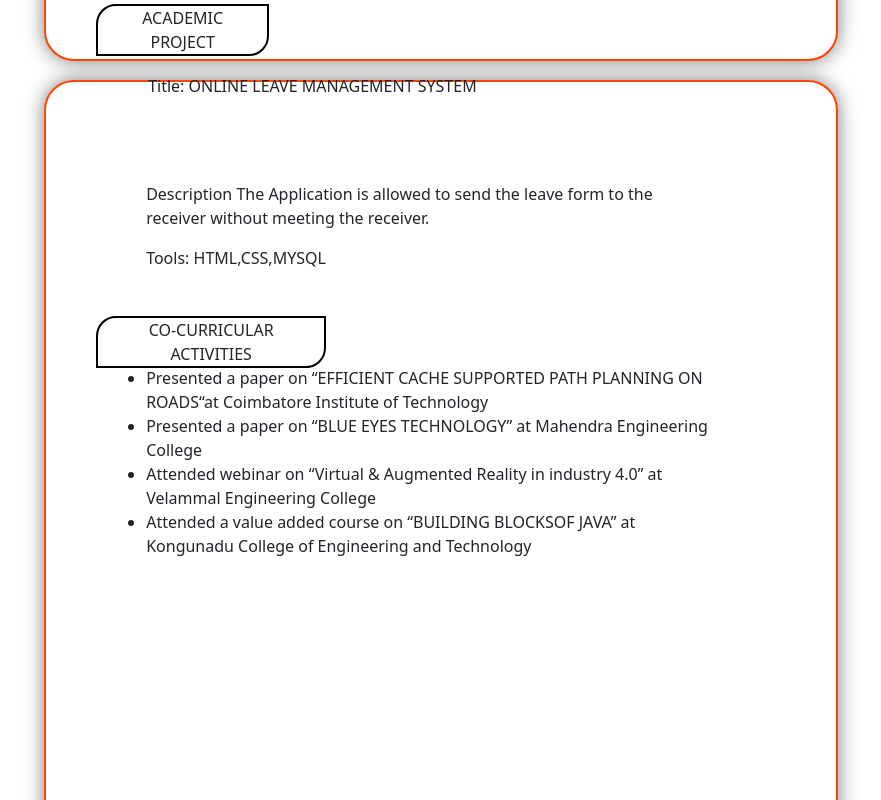
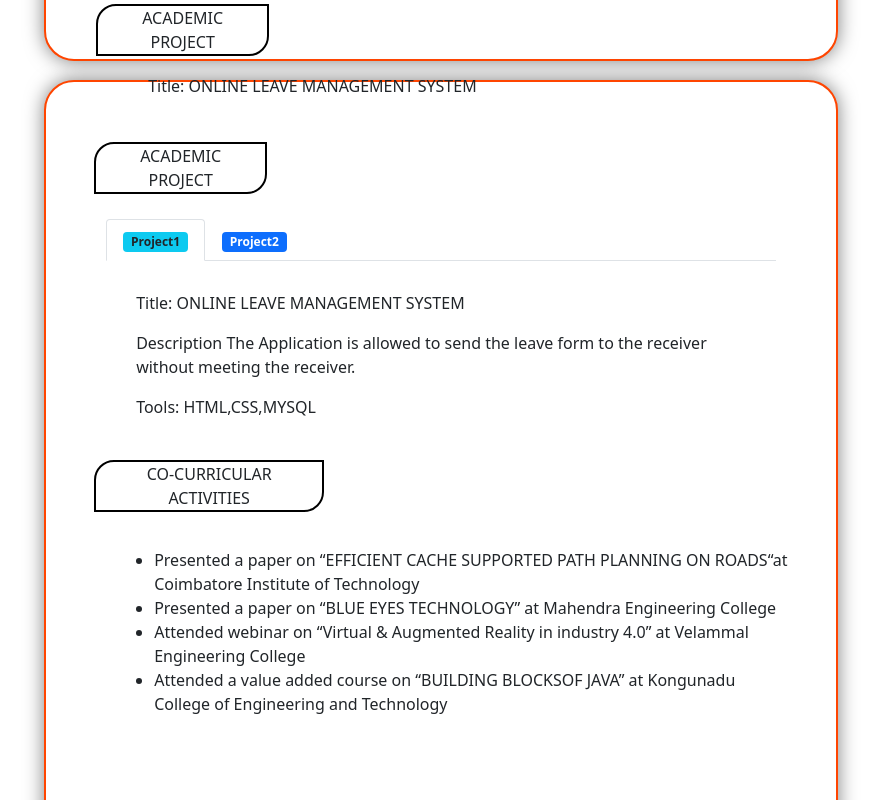
Before and after one commit to sundharsmart20/Resume-for-me, a React (Create React App) app: page / in a window 1280 px wide. Shown: the part 1080-1880 px from the top of the page, without its empty margins (199-1080 px from the left). Built offline with nearby package versions, Linux system fonts and the light colour scheme.

Commit message:
add new code

```diff
--- a/src/NextPage.js
+++ b/src/NextPage.js
@@ -1,23 +1,55 @@
 import React from 'react';
+import 'bootstrap/dist/css/bootstrap.min.css';
 
 const NextPage=()=>{
     return(
-        <div class="container" >
-        <div class="row justify-content-between" style={{'padding':'50px'}}>
-            <div style={{'padding':'50px'}} class="row justify-content-start">
-                <p><span>Description </span> The Application is allowed to send the leave form to the receiver without meeting the receiver.</p>
-                <p><span>Tools: </span>HTML,CSS,MYSQL</p>
+        <div >
+
+            <div style={{'paddingLeft':'60px','marginTop':'460px'}} class="row justify-content-start">
+                <span style={{'position':'relative','top':'-400px','border':'2px solid black','width':'173px','borderRadius':'20px 0 20px 0','textAlign':'center'}}>ACADEMIC PROJECT</span>
             </div>
-        <div style={{'position':'relative','top':'-60px'}} class="row justify-content-between">
-            <p style={{'position':'absolute','display':'flex','top':'40px','border':'2px solid black','width':'230px','borderRadius':'20px 0 20px 0','textAlign':'center'}}>CO-CURRICULAR ACTIVITIES </p>
-                <ul  style={{'padding':'50px','position':'relative','top':'40px'}}>
+        <div style={{'position':'relative','top':'-435px','padding':'60px'}}>
+            <ul class="nav nav-tabs"  id="myTab" role="tablist">
+                <li class="nav-item" role="presentation">
+                    <button class="nav-link active" id="home-tab" data-bs-toggle="tab" data-bs-target="#home" type="button" role="tab" aria-controls="home" aria-selected="true"><span class="badge bg-info text-dark">Project1</span></button>
+                </li>
+                <li class="nav-item" role="presentation">
+                    <button class="nav-link" id="profile-tab" data-bs-toggle="tab" data-bs-target="#profile" type="button" role="tab" aria-controls="profile" aria-selected="false"><span class="badge bg-primary">Project2</span></button>
+                </li>
+
+                </ul>
+                <div class="tab-content"  id="myTabContent">
+                    <div class="tab-pane fade show active" id="home" role="tabpanel" aria-labelledby="home-tab">
+                       <div style={{'padding':'30px'}}>
+                            <p ><span>Title: </span> ONLINE LEAVE MANAGEMENT SYSTEM </p>
+
+
+                            <p><span>Description </span> The Application is allowed to send the leave form to the receiver without meeting the receiver.</p>
+                            <p><span>Tools: </span>HTML,CSS,MYSQL</p>
+                        </div>
+                    </div>
+                    <div class="tab-pane fade" id="profile" role="tabpanel" aria-labelledby="profile-tab">
+                    <div style={{'padding':'30px'}}>
+                            <p ><span>Title: </span> NETWORK PACKET SNIFFER  </p>
+
+
+                            <p><span>Description </span>  The Packet Sniﬀer allows the computer to examine and analyze all the traﬃc passing by its network connection.</p>
+                            <p><span>Tools: </span> java swing and diﬀerent protocols.</p>
+                        </div>
+                    </div>
+                </div>
+        </div>
+
+         <div style={{'position':'relative','top':'-540px','paddingLeft':'60px'}} class="row justify-content-between">
+            <p style={{'position':'relative','top':'40px','border':'2px solid black','width':'230px','borderRadius':'20px 0 20px 0','textAlign':'center'}}>CO-CURRICULAR ACTIVITIES </p>
+                <ul  style={{'padding':'60px'}}>
                     <li>Presented a paper on “EFFICIENT CACHE SUPPORTED PATH PLANNING ON ROADS“at Coimbatore Institute of Technology </li>
                     <li>Presented a paper on “BLUE EYES TECHNOLOGY” at Mahendra Engineering College </li>
                     <li>Attended webinar on “Virtual & Augmented Reality in industry 4.0” at Velammal Engineering College </li>
                     <li>Attended a value added course on “BUILDING BLOCKSOF JAVA” at Kongunadu College of Engineering and Technology</li>
                 </ul>
         </div>
-        </div>
+
         </div>
     )
 }
```
